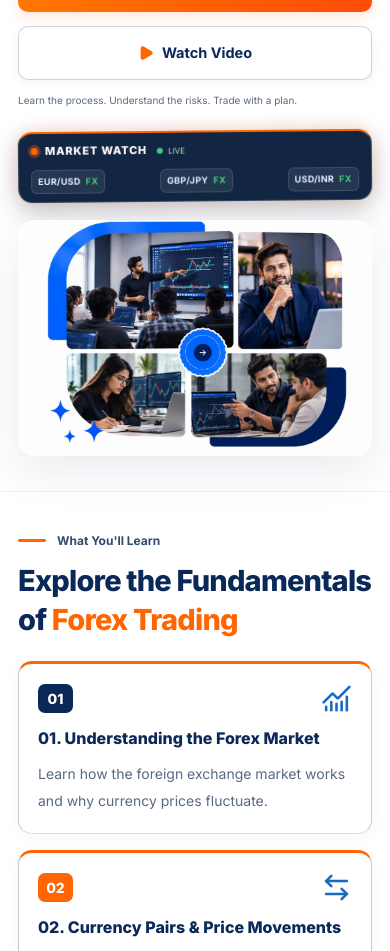
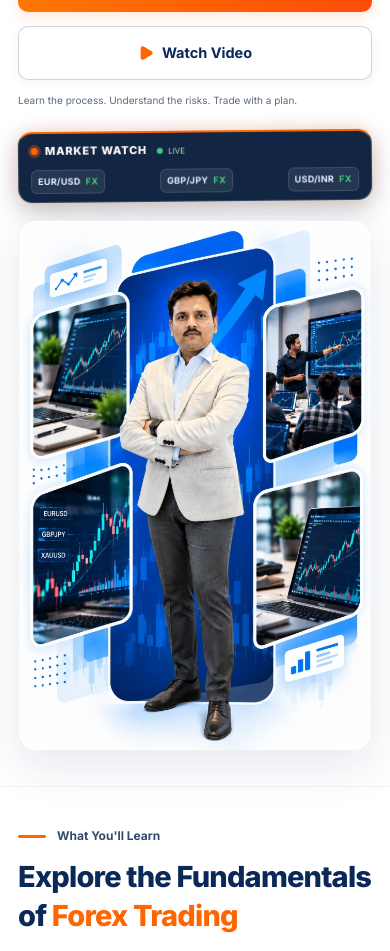
Before and after one commit to pandaece-murali/safe-trader-forex-masterclass, a Next.js app: page / in a window 390 px wide. Shown: the part 799-1750 px from the top of the page. Built offline with nearby package versions, Linux system fonts and the light colour scheme.

Commit message:
Update landing page and hero collage

```diff
--- a/app/globals.css
+++ b/app/globals.css
@@ -360,7 +360,11 @@ img {
   min-width: 0;
   display: flex;
   flex-direction: column;
+  align-items: center;
   gap: 14px;
+  width: 100%;
+  max-width: 440px;
+  margin: 0 auto;
 }
 
 .market-watch-top-bar {
@@ -465,18 +469,20 @@ img {
 .hero-image-wrap {
   position: relative;
   width: 100%;
-  aspect-ratio: 1024 / 682;
-  border-radius: 20px;
+  max-width: 410px;
+  aspect-ratio: 682 / 1024;
+  border-radius: 22px;
   background: #ffffff;
   overflow: hidden;
-  box-shadow: 0 16px 45px rgba(10, 40, 88, 0.09);
+  box-shadow: 0 16px 45px rgba(10, 40, 88, 0.1);
+  border: 1px solid rgba(10, 40, 88, 0.06);
 }
 
 .hero-person-image {
   width: 100%;
   height: 100%;
-  object-fit: cover;
-  border-radius: 20px;
+  object-fit: contain;
+  border-radius: 22px;
   display: block;
 }
 
@@ -1198,7 +1204,8 @@ img {
   }
 
   .hero-image-wrap {
-    min-height: 380px;
+    min-height: auto;
+    aspect-ratio: 682 / 1024;
   }
 
   .learning-layout {
@@ -1399,14 +1406,15 @@ img {
     line-height: 1.7;
   }
 
+  .hero-visual {
+    max-width: 380px;
+    gap: 10px;
+  }
+
   .hero-image-wrap {
     min-height: auto;
-    aspect-ratio: 1024 / 682;
-    border-radius: 16px;
-  }
-
-  .hero-visual {
-    gap: 10px;
+    aspect-ratio: 682 / 1024;
+    border-radius: 18px;
   }
 
   .market-watch-bar-inner {
--- a/app/page.tsx
+++ b/app/page.tsx
@@ -530,13 +530,14 @@ export default function Home() {
             </div>
           </div>
 
-          <div className="hero-visual">
+          <div className="hero-visual" style={{ width: "100%", maxWidth: 410, margin: "0 auto" }}>
             {/* 04 Floating market watch kept ABOVE the image so image is never hidden */}
             <Reveal
               as="div"
               className="market-watch-top-bar"
               direction="up"
               delay={0.1}
+              style={{ width: "100%", maxWidth: 410 }}
             >
               <div className="market-watch-bar-inner">
                 <div className="market-watch-bar-header">
@@ -578,7 +579,7 @@ export default function Home() {
               </div>
             </Reveal>
 
-            {/* Hero image collage - 100% visible and unobstructed */}
+            {/* Hero image - 100% visible and unobstructed */}
             <Reveal
               as="div"
               className="hero-image-wrap"
@@ -586,11 +587,23 @@ export default function Home() {
               initialScale={0.92}
               direction="zoom"
               delay={0.2}
+              style={{
+                width: "100%",
+                maxWidth: 410,
+                aspectRatio: "682 / 1024",
+                margin: "0 auto",
+              }}
             >
               <img
-                src="/hero-training-collage.jpg"
-                alt="The Safe Trader Academy - Live Forex Trading Masterclass Classroom and Mentorship"
+                src="/hero-mentor.jpg"
+                alt="The Safe Trader Academy - Live Forex Trading Masterclass with Expert Mentor"
                 className="hero-person-image"
+                style={{
+                  width: "100%",
+                  height: "100%",
+                  objectFit: "contain",
+                  display: "block",
+                }}
               />
             </Reveal>
           </div>
```
Also changed, not shown: public/hero-mentor.jpg (added).
